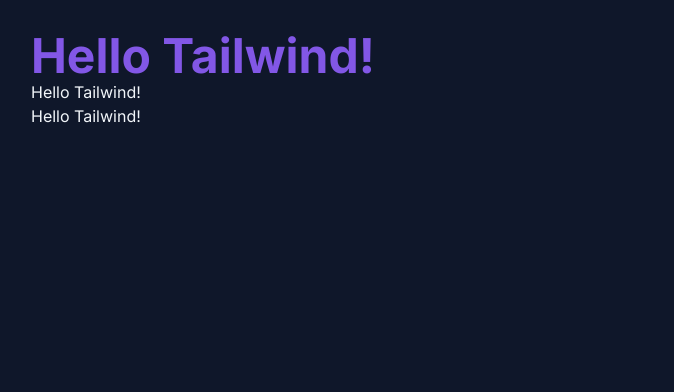
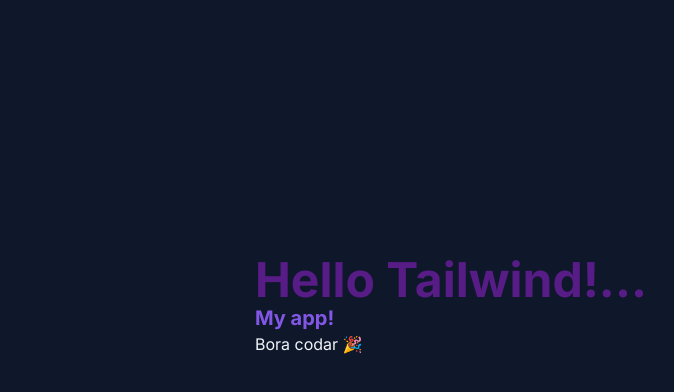
Before and after one commit to Henrry-Maximo/tailwind-next-rocketseat, a Next.js app: page / in a window 1280 px wide. Shown: the top 392 px of the page, without its empty margins (1-675 px from the left). Built offline with nearby package versions, Linux system fonts and the light colour scheme.

Commit message:
🎨  style: update title and description colors

```diff
--- a/src/app/page.tsx
+++ b/src/app/page.tsx
@@ -1,10 +1,10 @@
 
 export default function Home() {
   return (
-    <div className="p-8 bg-slate-900 text-slate-100 h-screen">
-      <h1 className="font-bold text-5xl text-purple">Hello Tailwind!</h1>
-      <h2>Hello Tailwind!</h2>
-      <p>Hello Tailwind!</p>
+    <div className="p-64 bg-slate-900 text-slate-100 h-screen ">
+      <h1 className="font-bold text-5xl text-pg">Hello Tailwind!...</h1>
+      <h2 className="font-bold text-xl text-purple">My app!</h2>
+      <p>Bora codar 🎉</p>
     </div>
   );
 }
--- a/tailwind.config.ts
+++ b/tailwind.config.ts
@@ -6,6 +6,7 @@ const config: Config = {
     extend: {
       colors: {
         purple: "#8257e6",
+        pg: "#581C87"
       },
       // backgroundImage: {
       //   "gradient-radial": "radial-gradient(var(--tw-gradient-stops))",
```
